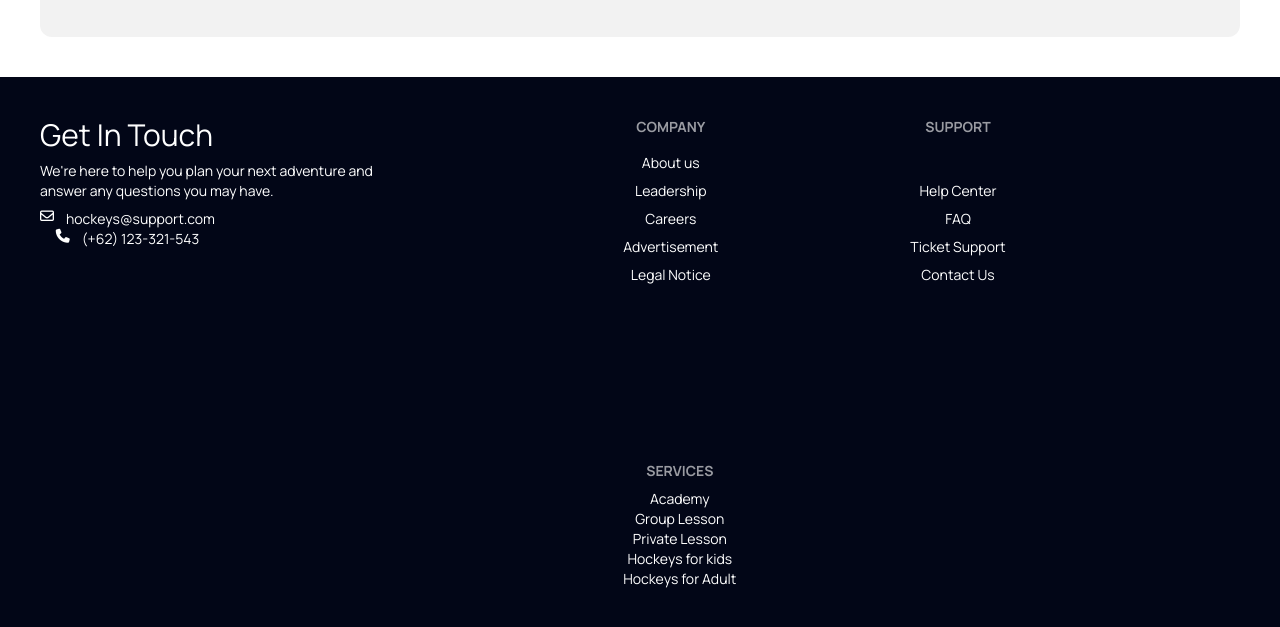
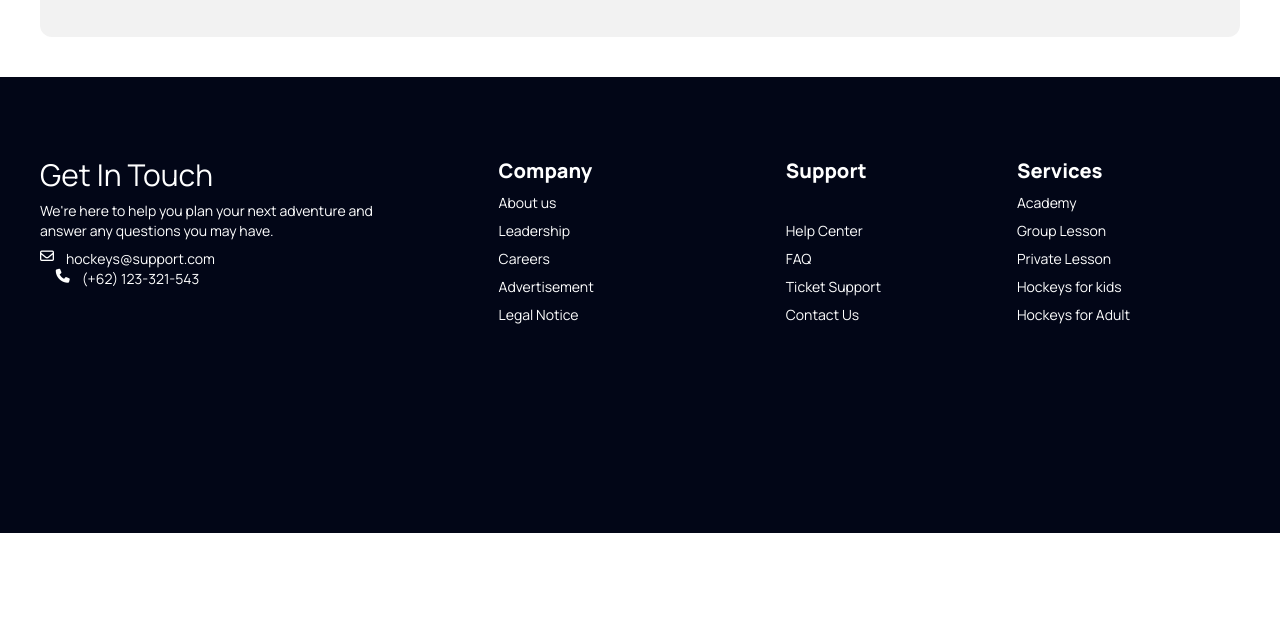
Before and after one commit to jannat709/hockey, a plain HTML site: page index.html in a window 1280 px wide. Shown: the part 5640-6267 px from the top of the page. After the commit the page ends 6173 px from the top, so only its background shows below. Drawn offline with nearby package versions, Linux system fonts and the light colour scheme.

Commit message:
changed something

```diff
--- a/index.html
+++ b/index.html
@@ -726,7 +726,7 @@
     </main>
 
     <!--################### Footer ###################### -->
-    <footer class="footer p-10 bg-slate-950 text-white text-base-content">
+    <footer class="footer p-10 bg-slate-950 text-white text-base-content pt-20">
       <div
         class="footer text-base-content text-white grid grid-rows-2 text-center lg:text-start"
       >
@@ -750,11 +750,12 @@
           </div>
         </nav>
       </div>
-      <div class="text-center">
+
+      <div class="lg:flex text-center lg:text-start">
         <div class="flex lg:gap-48 md:gap-48 sm:gap-10">
           <div class="grid grid-rows-2">
             <nav class="grid grid-rows-1">
-              <h6 class="footer-title">Company</h6>
+              <h6 class="text-white text-xl font-extrabold">Company</h6>
               <a class="link link-hover mt-2">About us</a>
               <a class="link link-hover mt-2">Leadership</a>
               <a class="link link-hover mt-2">Careers</a>
@@ -764,7 +765,7 @@
           </div>
           <div class="grid grid-rows-2 lg:pl-0 md:pl-0 pl-40">
             <nav class="grid grid-rows-1">
-              <h6 class="footer-title">Support</h6>
+              <h6 class="text-white text-xl font-extrabold">Support</h6>
               <a class="link link-hover mt-2">Help Center</a>
               <a class="link link-hover mt-2">FAQ</a>
               <a class="link link-hover mt-2">Ticket Support</a>
@@ -772,13 +773,13 @@
             </nav>
           </div>
         </div>
-        <div class="grid grid-rows-1 lg:mt-0 lg:pl-0 -mt-32 pl-32">
-          <h6 class="footer-title">Services</h6>
-          <a class="link link-hover">Academy</a>
-          <a class="link link-hover">Group Lesson</a>
-          <a class="link link-hover">Private Lesson</a>
-          <a class="link link-hover">Hockeys for kids</a>
-          <a class="link link-hover">Hockeys for Adult</a>
+        <div class="grid grid-rows-1 lg:mt-0 lg:pl-26 -mt-32 pl-32">
+          <h6 class="text-white text-xl font-extrabold">Services</h6>
+          <a class="link link-hover mt-2">Academy</a>
+          <a class="link link-hover mt-2">Group Lesson</a>
+          <a class="link link-hover mt-2">Private Lesson</a>
+          <a class="link link-hover mt-2">Hockeys for kids</a>
+          <a class="link link-hover mt-2">Hockeys for Adult</a>
         </div>
       </div>
     </footer>
```
